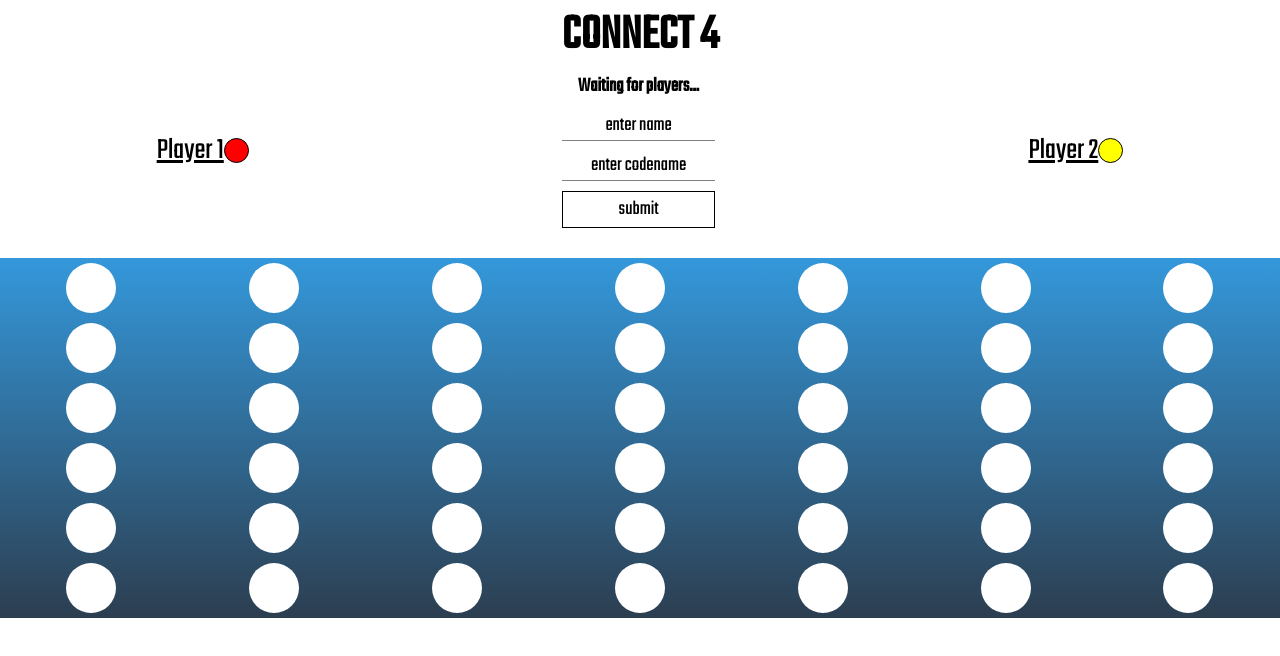
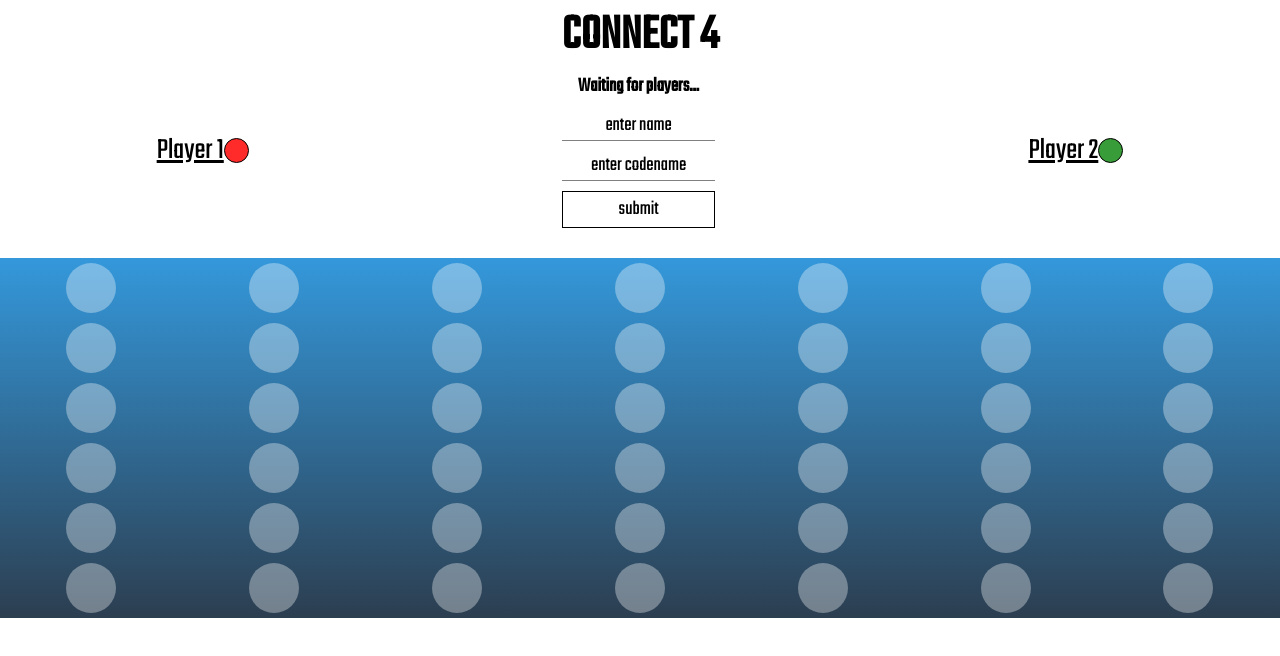
Before and after one commit to clayyy123/Clay-connect, a React (Create React App) app in the folder connect/: page / in a window 1280 px wide. Shown: the top 656 px of the page. Built offline with nearby package versions, Linux system fonts and the light colour scheme; no server answers.

Commit message:
changed player colors

```diff
--- a/connect/src/css/style.css
+++ b/connect/src/css/style.css
@@ -49,13 +49,13 @@ body {
     margin: 0.5rem 0; }
 
 .Red {
-  background-color: Red; }
+  background-color: rgba(255, 0, 0, 0.836); }
 
 .Yellow {
-  background-color: Yellow; }
+  background-color: rgba(0, 128, 0, 0.781); }
 
 .white {
-  background-color: white; }
+  background-color: rgba(255, 254, 254, 0.342); }
 
 .header {
   display: flex;
--- a/connect/src/sass/layout.scss
+++ b/connect/src/sass/layout.scss
@@ -46,15 +46,15 @@
 //################################
 //############Slot Color
 .Red {
-  background-color: Red;
+  background-color: rgba(255, 0, 0, 0.836);
 }
 
 .Yellow {
-  background-color: Yellow;
+  background-color: rgba(0, 128, 0, 0.781);
 }
 
 .white {
-  background-color: white;
+  background-color: rgba(255, 254, 254, 0.342);
 }
 
 //############################
```
Also changed, not shown: 2 other files (tests, documents, lock files or other folders).
